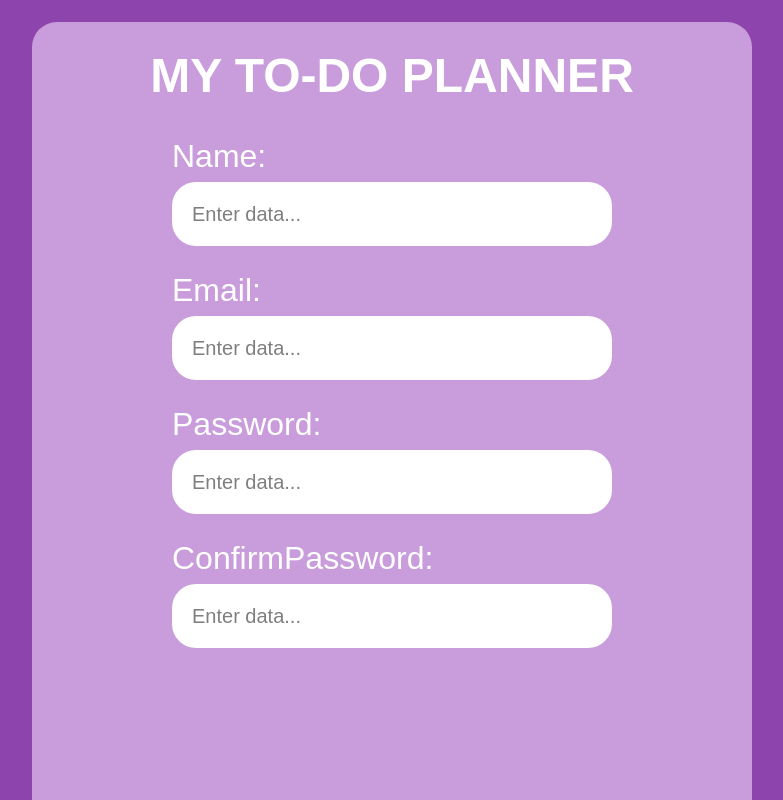
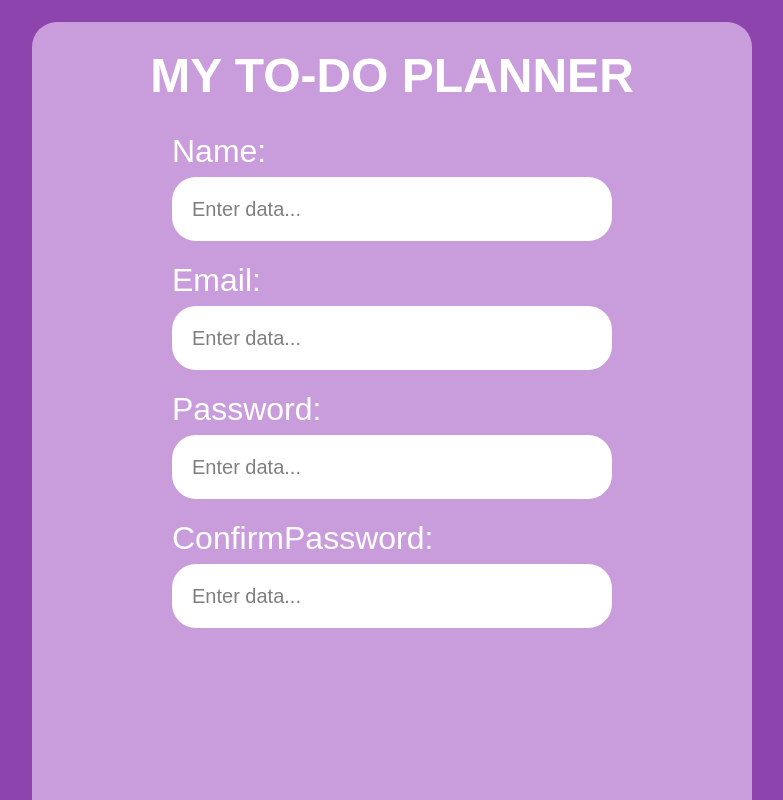
Before and after one commit to Kaliuzhnyi-Nazariy/to-do, a Next.js app: page /auth/signup in a window 1280 px wide. Shown: the top 800 px of the page, without its empty margins (248-1031 px from the left). Built offline with nearby package versions, Linux system fonts and the light colour scheme; a web font is replaced by a local one.

Commit message:
update some logic for password input

```diff
--- a/src/app/components/form/inputField.tsx
+++ b/src/app/components/form/inputField.tsx
@@ -8,20 +8,22 @@ export default function InputField({
   isDisabled = false,
   additionalStyles = "",
   isTextarea = false,
+  changeType,
 }: {
   name: string;
   type: string;
   isDisabled?: boolean;
   additionalStyles?: string;
   isTextarea?: boolean;
+  changeType?: boolean;
 }) {
   return (
-    <div className="mt-[15px] w-[240px] md:mt-5 max-md:min-h-[80px]">
+    <div className="mt-[15px] w-[240px]  max-md:min-h-[80px]">
       <HeaderField>{name}: </HeaderField>
 
       <Field
         name={name}
-        type={type}
+        type={changeType && type === "password" ? "text" : type}
         placeholder="Enter data..."
         className={`w-[240px] h-10 bg-white rounded-3xl px-5 placeholder:text-black placeholder:opacity-50 focus-visible:outline-2 focus-visible:outline-[var(--darkerpurple)] text-black md:w-[440px] md:h-16 2xl:h-[50px] ${additionalStyles} ${
           isTextarea ? "resize-none relative" : ""
```
